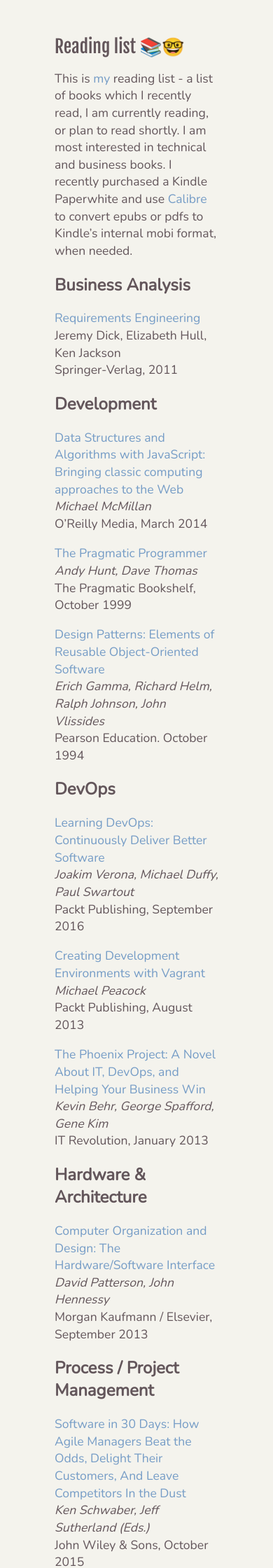
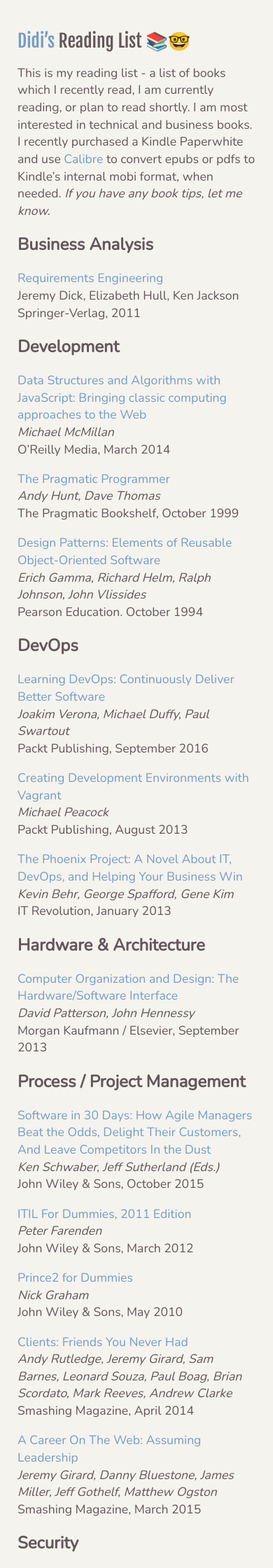
Before and after one commit to rordi/rordi.github.io, a Jekyll site: the page built from reading-list.md, in a window 390 px wide. Shown: the top 2240 px of the page at 70% size. Built offline with Jekyll 4.4.1, drawn with Linux system fonts in a browser that asks for light colours.

Commit message:
adjust style for mobile screens (less side margins)

```diff
--- a/css/main.scss
+++ b/css/main.scss
@@ -80,6 +80,15 @@ body {
         margin: 50px auto;
         width: 60%;
         max-width: 700px;
+    }
+
+    @media (max-width: 600px) {
+        .container {
+            margin: 0 0;
+            padding: 25px 25px;
+            width: 100% !important;
+            max-width: 100% !important;
+        }
     }
 }
 
--- a/reading-list.md
+++ b/reading-list.md
@@ -3,11 +3,11 @@ layout: default
 title: Reading list
 ---
 
-# Reading list 📚🤓
+# [Didi's](./) Reading List 📚🤓
 
-This is [my](./) reading list - a list of books which I recently read, I am currently reading, or plan to read shortly.
+This is my reading list - a list of books which I recently read, I am currently reading, or plan to read shortly.
 I am most interested in technical and business books. I recently purchased a Kindle Paperwhite and use [Calibre](https://calibre-ebook.com/)
-to convert epubs or pdfs to Kindle's internal mobi format, when needed.
+to convert epubs or pdfs to Kindle's internal mobi format, when needed. *If you have any book tips, let me know.*
 
 ## Business Analysis
 
```
